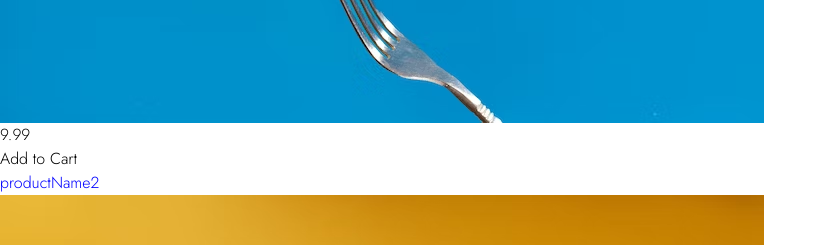
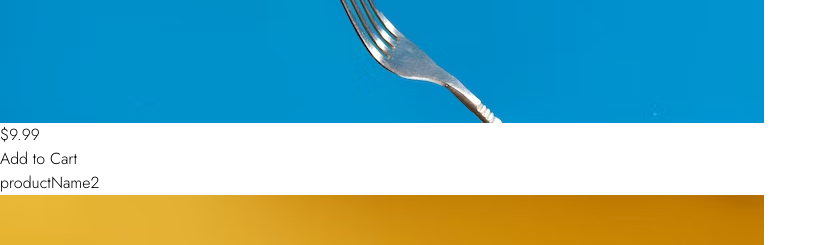
Before and after one commit to jesscz/shopping-cart, a React (Vite) app: page /shop in a window 1280 px wide. Shown: the part 940-1185 px from the top of the page, without its empty margins (0-827 px from the left). Built offline with nearby package versions, Linux system fonts and the light colour scheme.

Commit message:
Add products page on click

```diff
--- a/src/App.jsx
+++ b/src/App.jsx
@@ -1,4 +1,4 @@
-import { BrowserRouter, Routes, Route } from 'react-router-dom';
+import { BrowserRouter, Routes, Route, Link, } from 'react-router-dom';
 import { useState } from 'react';
 import Navbar from './pages/Navbar.jsx'
 import Home from './pages/Home.jsx';
@@ -6,6 +6,7 @@ import Shop from './pages/Shop.jsx';
 import About from './pages/About.jsx';
 import Cart from './pages/Cart.jsx';
 import './css/App.css'
+import Product from './components/Product.jsx';
 
 
 function App() {
@@ -44,7 +45,9 @@ function App() {
       }
       setCartTotal(cartTotal => cartTotal + 1);
   }
-
+{/* <Route path='/shop/:productName'>
+            <Product />
+          </Route> */}
   return (
     <div>
       <BrowserRouter>
@@ -56,11 +59,13 @@ function App() {
           <Route path="/shop" element={<Shop
             addToCart={addToCart}
           />} />
+          <Route path='/shop/:name' element={<Product />} />
           <Route path="/about" element={<About />} />
           <Route path="/cart" element={<Cart
             cart={cart}
             cartItem={cartItem}
           />} />
+
         </Routes>
       </BrowserRouter>
     </div>
--- a/src/components/CartItem.jsx
+++ b/src/components/CartItem.jsx
@@ -1,5 +1,4 @@
 import PropTypes from 'prop-types';
-// import productsList from '../components/products.jsx';
 
 export default function CartItem({ item, cart }){
     return(
--- a/src/components/Product.jsx
+++ b/src/components/Product.jsx
@@ -1,9 +1,15 @@
-function Product(){
+import React from 'react';
+import { useParams } from 'react-router-dom';
+import productsList from '../components/products.jsx';
+
+export default function Product(){
+  const { name } = useParams();
+  const productItem = productsList.find((prod) => prod.name === name)
+
   return (
     <div>
+      <h2>adsf{productItem.name}</h2>
       <button className='bg-sky-300'>Add to Cart</button>
     </div>
   )
 }
-
-export default Product;
--- a/src/components/products.jsx
+++ b/src/components/products.jsx
@@ -7,55 +7,61 @@ import photo6 from '../assets/fruits/photo6.avif';
 import photo7 from '../assets/fruits/photo7.avif';
 import photo8 from '../assets/fruits/photo8.avif';
 
-const products = [
+export default [
     {
+        id: "1",
         name: 'productName1',
         image: photo1,
         description: "A variety of different fruits. Lorem ipsum dolor sit amet, consectetur adipiscing elit, sed do eiusmod tempor incididunt ut labore et dolore magna aliqua. Ut enim ad minim veniam, quis nostrud exercitation ullamco laboris nisi ut aliquip ex ea commodo consequat. Duis aute irure dolor in reprehenderit in voluptate velit esse cillum dolore eu fugiat nulla pariatur. Excepteur sint occaecat cupidatat non proident, sunt in culpa qui officia deserunt mollit anim id est laborum.",
         price: 9.99,
     },
     {
+        id: "2",
         name: 'productName2',
         image: photo2,
         description: "Sliced oranges and bananas, framed.",
         price: 14.99,
     },
     {
+        id: "3",
         name: 'productNameadf3',
         image: photo3,
         description: "Ingredients for a pasta.",
         price: 7.99,
     },
     {
+        id: "4",
         name: 'productName4',
         image: photo4,
         description: "Spicy noodle soup, with an egg.",
         price: 19.99,
     },
     {
+        id: "5",
         name: 'productName5',
         image: photo5,
         description: "Citrus comes in both orange and green here.",
         price: 18.99,
     },
     {
+        id: "6",
         name: 'productName6',
         image: photo6,
         description: "Berries and brownies. What's better than that?",
         price: 4.99,
     },
     {
+        id: "7",
         name: 'productName7',
         image: photo7,
         description: "Healthy breakfast fruit variety.",
         price: 23.99,
     },
     {
+        id: "8",
         name: 'productName8',
         image: photo8,
         description: "Fresh orange juice!",
         price: 17.99,
     },
 ]
-
-export default products;
--- a/src/pages/Shop.jsx
+++ b/src/pages/Shop.jsx
@@ -1,9 +1,9 @@
 import PropTypes from 'prop-types';
-import { Link } from 'react-router-dom';
-
+import { useNavigate } from "react-router-dom";
 import productsList from '../components/products.jsx';
 
 export default function Shop({ addToCart }){
+    const navigate = useNavigate();
 
     return (
         <div className='w-4/5 m-auto'>
@@ -11,11 +11,9 @@ export default function Shop({ addToCart }){
             <div className='grid grid-cols-2'>
                 {productsList.map(product =>
                     <div className='border-solid border-2' key={product.name}>
-                        <Link to={`/shop/${product.name}`}>
-                            <div>{product.name}</div>
-                            <img src={product.image} />
-                        </Link>
-                        <div>{product.price}</div>
+                        <button onClick={() => navigate(`${product.name}`)}>{product.name}</button>
+                        <img src={product.image} onClick={() => navigate(`${product.name}`)}/>
+                        <div>${product.price}</div>
                         <button onClick={() => addToCart(product.name, product.price, product.image)} className='bg-sky-300 h-7 w-full'>Add to Cart</button>
                     </div>
                 )}
```
